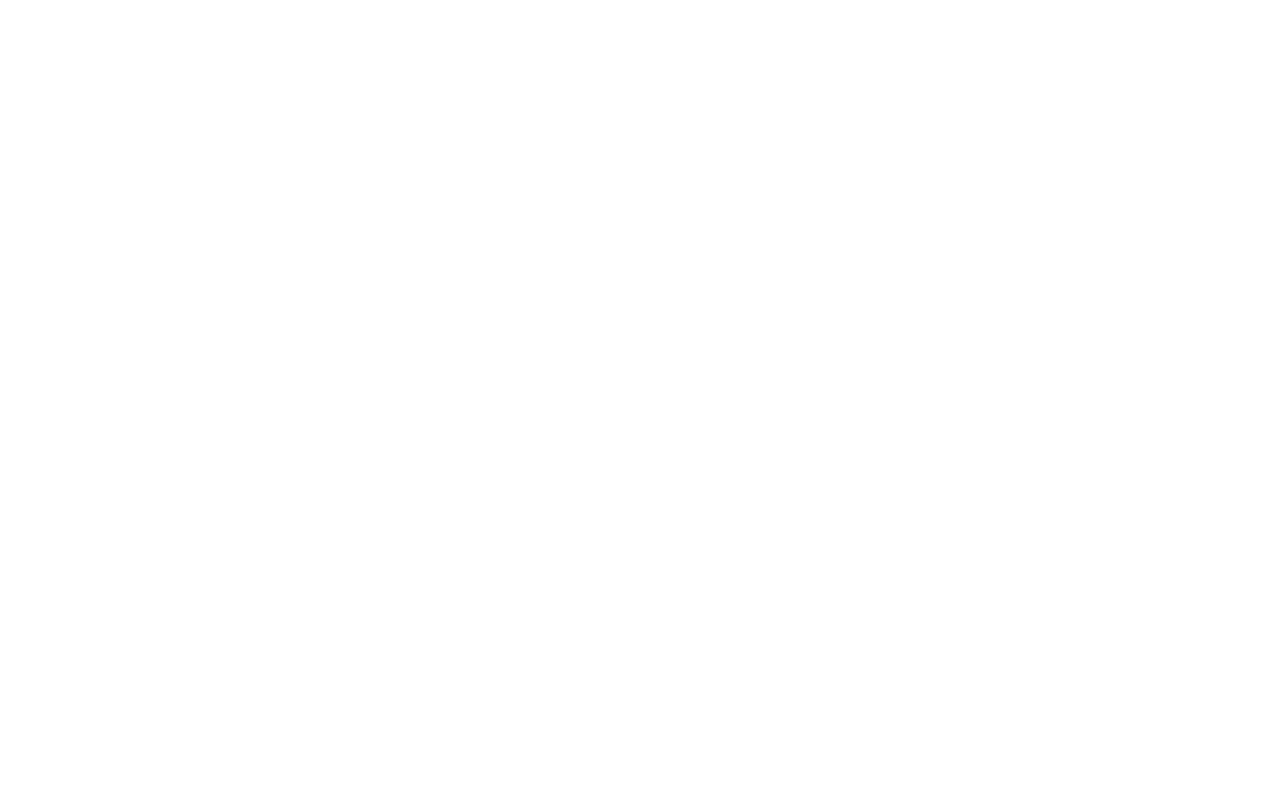
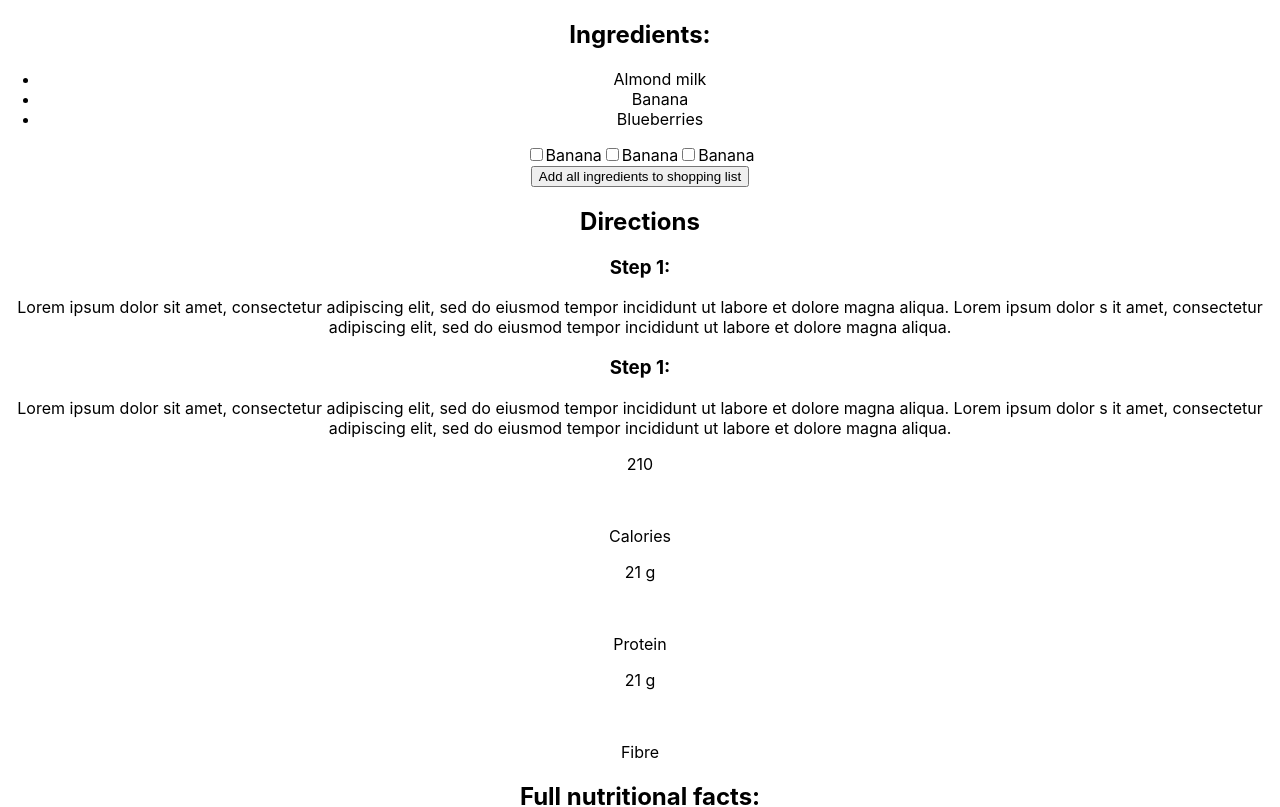
Before and after one commit to SchoolOfCode/w15_collaborative-react-project-team-f-plantasty, a React (Create React App) app in the folder plantasty/: page / in a window 1280 px wide. Shown: the top 807 px of the page. Built offline with nearby package versions, Linux system fonts and the light colour scheme.

Commit message:
linked-component-to-app

```diff
--- a/plantasty/src/App.js
+++ b/plantasty/src/App.js
@@ -1,10 +1,10 @@
 import React from "react";
 import './App.css';
-
+import RecipePage from './Pages/RecipePage';
 function App() {
   return (
     <div className="App">
-
+     <RecipePage />
 
     </div>
   );
--- a/plantasty/src/Pages/RecipePage.js
+++ b/plantasty/src/Pages/RecipePage.js
@@ -1,2 +1,26 @@
 // display full recipe on this page
 // recipe card component
+
+import React from "react";
+
+import Ingredients from '../Components/FullRecipeCard/Ingredients';
+import Method from '../Components/FullRecipeCard/Method';
+import Nutrition from '../Components/FullRecipeCard/NutritionComponent';
+
+function RecipePage(){
+    return(
+        <div>
+        <div>
+            <Ingredients />
+        </div>
+        <div>
+            <Method />
+        </div>
+        <div>
+            <Nutrition />
+        </div>
+        </div>
+    )
+}
+
+export default RecipePage;
```
